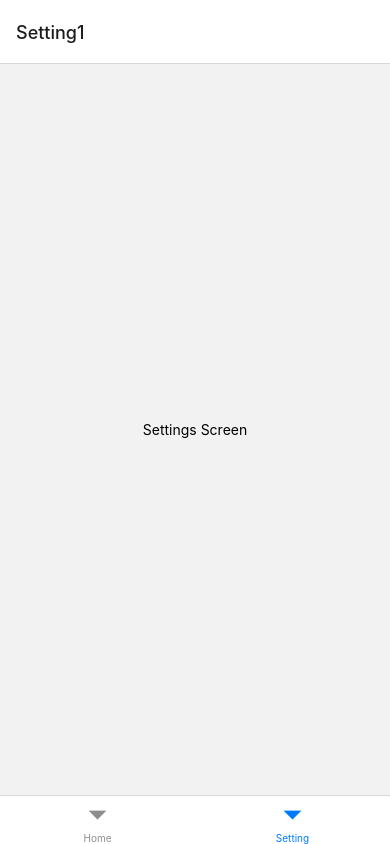
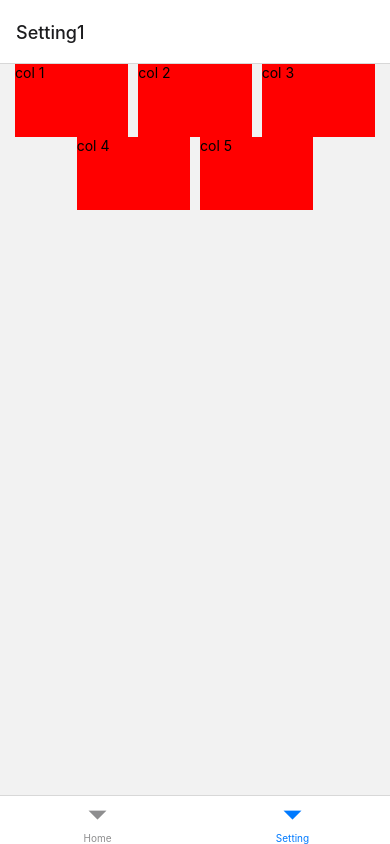
Before and after one commit to GerardoRosas-27/app-navigation, a React Native app: screen /Setting in a window 390 px wide. Built offline with nearby package versions, Linux system fonts and the light colour scheme.

Commit message:
tested the functionality of the grid system.

```diff
--- a/src/screens/SettingsScreen.tsx
+++ b/src/screens/SettingsScreen.tsx
@@ -1,10 +1,64 @@
-import React from 'react'
-import { View, Text } from 'react-native';
+import React, { useEffect, useState } from 'react'
+import { View, Text, StyleSheet } from 'react-native';
+import { Dimensions } from 'react-native';
+
 const SettingsScreen = () => {
+
+    const { width, height } = Dimensions.get('window');
+    const numColumns = width > 411 ? 4 : 3;
+    console.log('numColumns ', numColumns)
+
     return (
-        <View style={{ flex: 1, alignItems: 'center', justifyContent: 'center' }}>
-            <Text>Settings Screen</Text>
+
+
+        <View style={styles.containerRow}>
+            <View style={{ width: `${100 / numColumns}%`, ...styles.containerColumm }} >
+                <View style={styles.contentText} >
+                    <Text>col 1</Text>
+                </View>
+            </View>
+            <View style={{ width: `${100 / numColumns}%`, ...styles.containerColumm }} >
+                <View style={styles.contentText} >
+                    <Text>col 2</Text>
+                </View>
+            </View>
+            <View style={{ width: `${100 / numColumns}%`, ...styles.containerColumm }} >
+                <View style={styles.contentText} >
+                    <Text>col 3</Text>
+                </View>
+            </View>
+            <View style={{ width: `${100 / numColumns}%`, ...styles.containerColumm }} >
+                <View style={styles.contentText} >
+                    <Text>col 4</Text>
+                </View>
+            </View>
+            <View style={{ width: `${100 / numColumns}%`, ...styles.containerColumm }} >
+                <View style={styles.contentText} >
+                    <Text>col 5</Text>
+                </View>
+            </View>
         </View>
+
+
     )
 }
+
+const styles = StyleSheet.create({
+    containerRow: {
+        height: '10%',
+        flexDirection: 'row',
+        flexWrap: 'wrap',
+        paddingHorizontal: 10,
+        justifyContent: 'center'
+    },
+    containerColumm: {
+        height: '100%',
+        paddingHorizontal: 5
+    },
+    contentText: {
+        backgroundColor: 'red',
+        height: '100%'
+    }
+
+});
 export default SettingsScreen;
```
